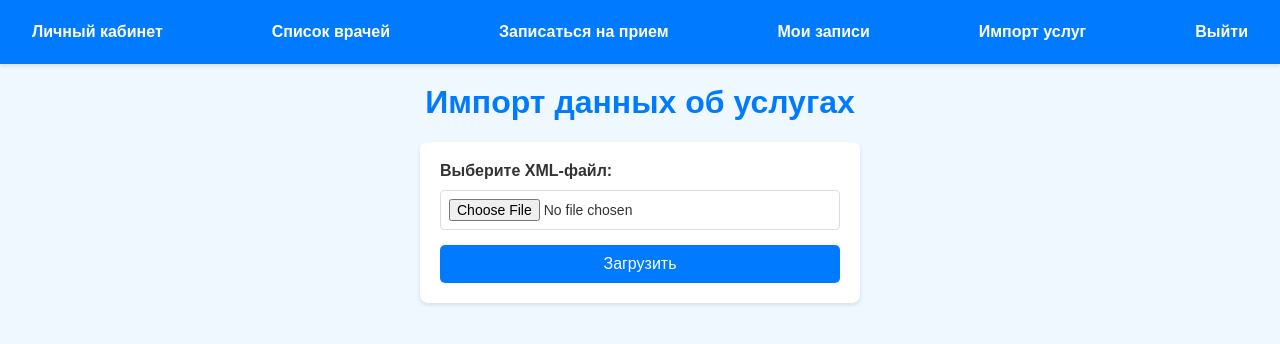
After one commit to thomascibersport/demo, a Django app: page /import/services/ in a window 1280 px wide. The commit adds this page. Shown: the top 344 px of the page. Run offline with Django 3.2, Linux system fonts and the light colour scheme.

Commit message:
third commit, услуги xml

```diff
--- a/clinic_management/settings.py
+++ b/clinic_management/settings.py
@@ -27,7 +27,7 @@ DEBUG = True
 
 ALLOWED_HOSTS = []
 MEDIA_URL = '/media/'
-MEDIA_ROOT = os.path.join(BASE_DIR, 'media')
+MEDIA_ROOT = BASE_DIR / 'media'
 
 # Application definition
 
--- /dev/null
+++ b/main/templates/main/import_services.html
@@ -0,0 +1,156 @@
+{% load static %}
+<!DOCTYPE html>
+<html>
+<head>
+    <title>Импорт услуг</title>
+</head>
+<style>
+    /* Общие стили */
+    body {
+        font-family: 'Arial', sans-serif;
+        background-color: #f0f8ff; /* Светло-голубой фон */
+        color: #333;
+        margin: 0;
+        padding: 0;
+    }
+
+    /* Навигационная панель */
+    .navbar {
+        background-color: #007BFF; /* Основной синий */
+        padding: 15px 20px;
+        display: flex;
+        justify-content: space-between;
+        align-items: center;
+        box-shadow: 0 2px 4px rgba(0, 0, 0, 0.1);
+    }
+
+    .navbar a {
+        text-decoration: none;
+        color: white;
+        font-weight: bold;
+        padding: 8px 12px;
+        border-radius: 4px;
+        transition: background-color 0.3s ease;
+    }
+
+    .navbar a:hover {
+        background-color: #0056b3; /* Тёмно-синий для наведения */
+    }
+
+    /* Заголовок */
+    h1 {
+        text-align: center;
+        color: #007BFF; /* Основной синий */
+        margin-top: 20px;
+    }
+
+    /* Форма */
+    .form-container {
+        max-width: 400px;
+        margin: 20px auto;
+        padding: 20px;
+        background-color: white;
+        box-shadow: 0 2px 4px rgba(0, 0, 0, 0.1);
+        border-radius: 8px;
+    }
+
+    label {
+        font-weight: bold;
+        margin-bottom: 10px;
+        display: block;
+        color: #333;
+    }
+
+    input[type="file"] {
+        margin-bottom: 15px;
+        border: 1px solid #ddd;
+        border-radius: 4px;
+        padding: 8px;
+        font-size: 14px;
+        width: 100%;
+        box-sizing: border-box;
+    }
+
+    button {
+        background-color: #007BFF; /* Основной синий */
+        color: white;
+        border: none;
+        padding: 10px 15px;
+        border-radius: 5px;
+        cursor: pointer;
+        font-size: 16px;
+        width: 100%;
+        transition: background-color 0.3s ease;
+    }
+
+    button:hover {
+        background-color: #0056b3; /* Тёмно-синий для наведения */
+    }
+
+    /* Сообщения */
+    .message {
+        padding: 10px;
+        margin-bottom: 15px;
+        border-radius: 5px;
+        font-weight: bold;
+    }
+
+    .message.success {
+        background-color: #007BFF; /* Синий для успешных сообщений */
+        color: white;
+    }
+
+    .message.error {
+        background-color: #ff4d4d; /* Красный для ошибок */
+        color: white;
+    }
+
+    /* Адаптивность */
+    @media (max-width: 768px) {
+        .navbar {
+            flex-direction: column;
+            align-items: flex-start;
+        }
+
+        .navbar a {
+            margin: 5px 0;
+        }
+
+        .form-container {
+            padding: 15px;
+        }
+
+        h1 {
+            font-size: 24px;
+        }
+    }
+</style>
+<body>
+    <!-- Шапка -->
+    <div class="navbar">
+        <a href="{% url 'dashboard' %}">Личный кабинет</a>
+        <a href="{% url 'doctors_list' %}">Список врачей</a>
+        <a href="{% url 'create_appointment' %}">Записаться на прием</a>
+        <a href="{% url 'appointments_list' %}">Мои записи</a>
+        <a href="{% url 'import_services' %}">Импорт услуг</a>
+        <a href="{% url 'logout' %}">Выйти</a>
+    </div>
+
+    <!-- Основное содержимое -->
+    <h1>Импорт данных об услугах</h1>
+    <div class="form-container">
+        {% if messages %}
+            {% for message in messages %}
+                <div class="message {{ message.tags }}">{{ message }}</div>
+            {% endfor %}
+        {% endif %}
+
+        <form method="post" enctype="multipart/form-data">
+            {% csrf_token %}
+            <label for="file">Выберите XML-файл:</label>
+            <input type="file" name="file" id="file" accept=".xml" required>
+            <button type="submit">Загрузить</button>
+        </form>
+    </div>
+</body>
+</html>
--- a/main/urls.py
+++ b/main/urls.py
@@ -15,6 +15,7 @@ urlpatterns = [
     path('appointments/', views.appointments_list, name='appointments_list'),
     path('appointments/cancel/<int:appointment_id>/', views.cancel_appointment, name='cancel_appointment'),
     path('search/doctors/', views.search_doctors, name='search_doctors'),
+    path('import/services/', views.import_services, name='import_services'),
 ]
 if settings.DEBUG:
     urlpatterns += static(settings.MEDIA_URL, document_root=settings.MEDIA_ROOT)
--- a/main/views.py
+++ b/main/views.py
@@ -7,11 +7,13 @@ from django.contrib.auth import logout
 from django.contrib.admin.views.decorators import staff_member_required
 from django.utils.timezone import now
 from datetime import timedelta
-from django.contrib.admin.views.decorators import staff_member_required
 from .models import Doctor
 from .models import Appointment
 from django.core.paginator import Paginator
 from django.http import JsonResponse
+from django.http import HttpResponseForbidden
+from django.contrib import messages
+from .models import Service
 
 def index(request):
     return render(request, 'main/index.html')
@@ -94,11 +96,13 @@ def appointments_list(request):
     })
 def cancel_appointment(request, appointment_id):
     appointment = Appointment.objects.get(id=appointment_id, user=request.user)
+    # Проверка, можно ли отменить запись
     if appointment.date <= now() + timedelta(days=1):
-        return HttpResponseForbidden("Запись нельзя отменить менее чем за 1 день до приема.")
-    appointment.delete()
+        messages.error(request, "Вы не можете отменить запись менее чем за 1 день до приёма.")
+    else:
+        appointment.delete()
+        messages.success(request, "Запись успешно отменена.")
     return redirect('appointments_list')
-from django.contrib.admin.views.decorators import staff_member_required
 
 @staff_member_required
 def add_doctor(request):
@@ -132,3 +136,25 @@ def doctors_list(request):
     page_number = request.GET.get('page')  # Номер текущей страницы
     page_obj = paginator.get_page(page_number)  # Получаем объекты для текущей страницы
     return render(request, 'main/doctors_list.html', {'page_obj': page_obj})
+
+def import_services(request):
+    if request.method == 'POST' and request.FILES.get('file'):
+        file = request.FILES['file']
+        try:
+            tree = ET.parse(file)
+            root = tree.getroot()
+
+            for service in root.findall('service'):
+                name = service.find('name').text
+                description = service.find('description').text
+
+                # Создаём или обновляем запись в базе
+                Service.objects.update_or_create(name=name, defaults={'description': description})
+
+            messages.success(request, "Услуги успешно импортированы.")
+        except Exception as e:
+            messages.error(request, f"Ошибка при импорте файла: {e}")
+
+        return redirect('import_services')
+
+    return render(request, 'main/import_services.html')
```
Also changed, not shown: main/models.py (+8 -0 lines), main/templates/main/appointments_list.html (+37 -8 lines), main/templates/main/create_appointment.html (+11 -9 lines), main/templates/main/dashboard.html (+9 -6 lines), main/templates/main/doctors_list.html (+10 -14 lines), main/templates/main/login.html (+12 -11 lines), main/templates/main/register.html (+14 -12 lines), db.sqlite3, main/forms.py (line endings or trailing spaces).
